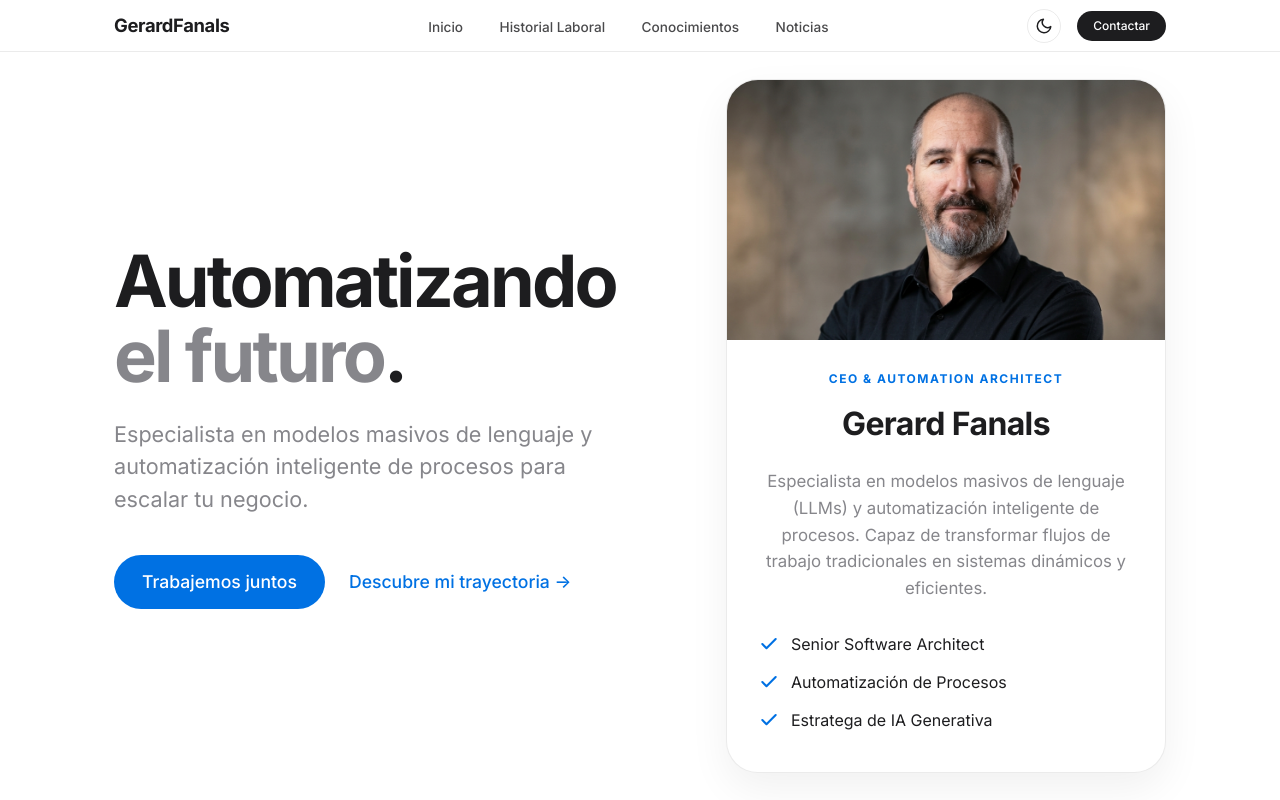
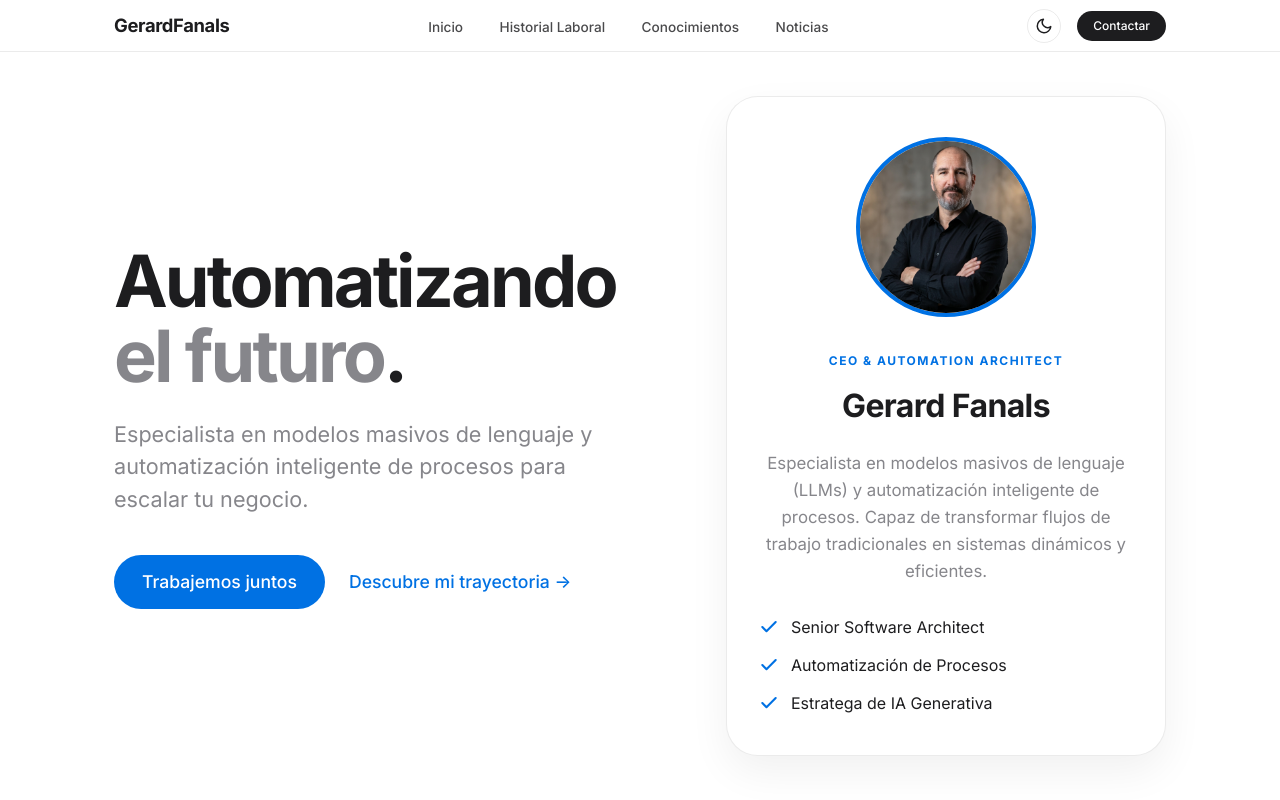
Before and after one commit to gerard-iartesana/gerard-fanals-web, a plain HTML site: page index.html in a window 1280 px wide. Shown: the top 800 px of the page. Drawn offline with Linux system fonts and the light colour scheme.

Commit message:
revert: restore circle avatar profile card design

```diff
--- a/index.html
+++ b/index.html
@@ -44,7 +44,6 @@
                     <div class="profile-avatar">
                         <img src="img/profile.png" alt="Gerard Fanals">
                     </div>
-                    <div class="profile-card-body">
                     <div class="profile-role">CEO & AUTOMATION ARCHITECT</div>
                     <h2 class="profile-name">Gerard Fanals</h2>
                     <p class="profile-desc">Especialista en modelos masivos de lenguaje (LLMs) y automatización inteligente de procesos. Capaz de transformar flujos de trabajo tradicionales en sistemas dinámicos y eficientes.</p>
@@ -63,7 +62,6 @@
                             <span>Estratega de IA Generativa</span>
                         </li>
                     </ul>
-                    </div>
                 </div>
             </div>
         </div>
--- a/style.css
+++ b/style.css
@@ -100,24 +100,22 @@ body {
 .profile-card {
     width: 100%;
     max-width: 440px;
-    padding: 0;
+    padding: 40px 32px;
     box-shadow: 0 16px 40px rgba(0,0,0,0.06);
     border: 1px solid var(--border-color);
-    overflow: hidden;
 }
 .profile-card:hover { transform: translateY(-4px); box-shadow: 0 24px 48px rgba(0,0,0,0.1); }
 
 .profile-avatar {
-    width: 100%;
-    height: 260px;
+    width: 180px; height: 180px;
+    margin: 0 auto 35px;
+    border-radius: 50%;
+    border: 4px solid var(--accent-blue);
+    display: flex; align-items: center; justify-content: center;
     overflow: hidden;
     background: var(--bg-secondary);
 }
-.profile-avatar img { width: 100%; height: 100%; object-fit: cover; object-position: center top; }
-
-.profile-card-body {
-    padding: 30px 32px 40px;
-}
+.profile-avatar img { width: 100%; height: 100%; object-fit: cover; }
 
 .profile-role { text-align: center; color: var(--accent-blue); font-size: 0.75rem; font-weight: 700; letter-spacing: 1.5px; margin-bottom: 12px; }
 .profile-name { text-align: center; font-size: 2rem; font-weight: 700; margin-bottom: 20px; letter-spacing: -0.02em; }
@@ -160,8 +158,7 @@ body {
     .hero-text h1 { font-size: 2.2rem; }
     .hero-sub { font-size: 1rem; }
     .section-intro h2 { font-size: 2rem; }
-    .profile-avatar { height: 220px; }
-    .profile-card-body { padding: 24px 20px 30px; }
+    .profile-avatar { width: 130px; height: 130px; }
     .profile-name { font-size: 1.6rem; }
     .profile-desc { font-size: 0.95rem; }
     .section { padding: 60px 0; }
```
Lines whose indentation alone changed are shown as unchanged.
